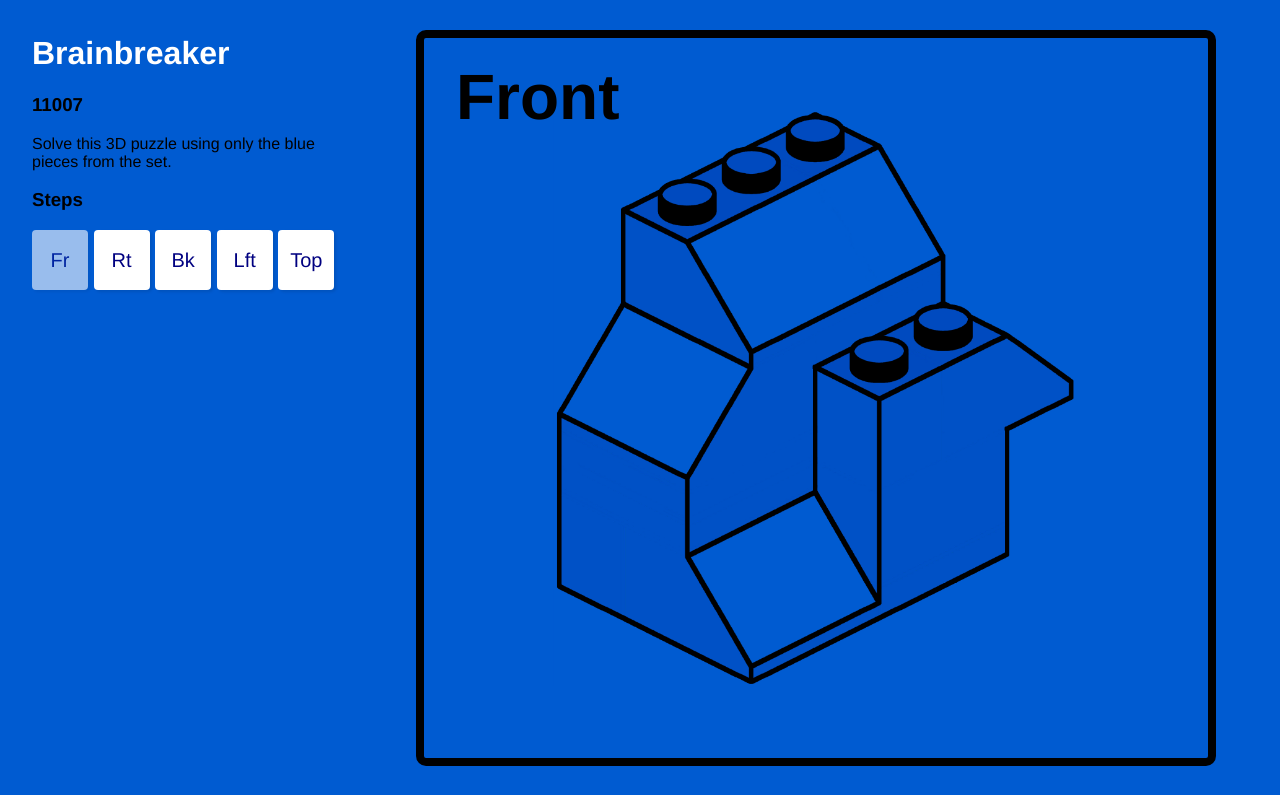
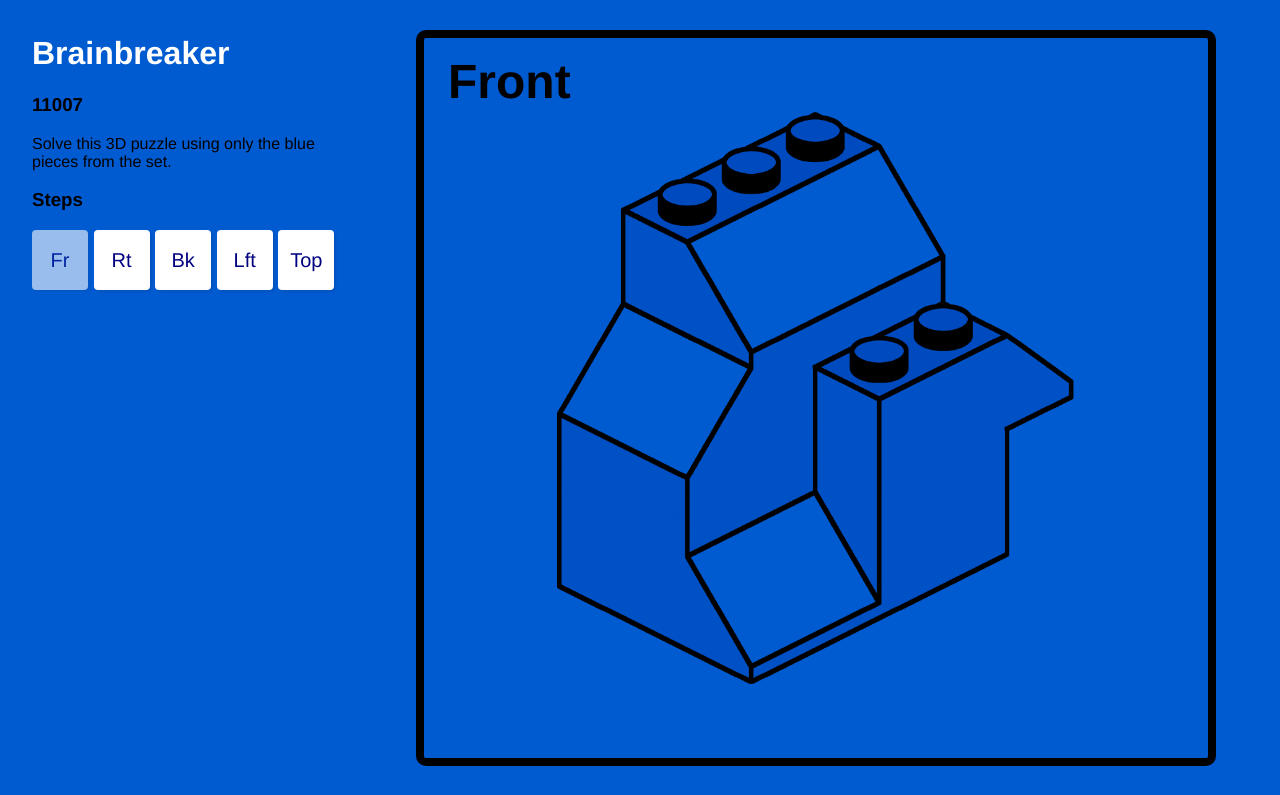
Before and after one commit to willcapellaro/brainbricker, a plain HTML site: page docs/11007.html in a window 1280 px wide. Shown: the part 34-829 px from the top of the page. Drawn offline with Linux system fonts and the light colour scheme.

Commit message:
responsive h2

```diff
--- a/docs/11007.html
+++ b/docs/11007.html
@@ -1,6 +1,7 @@
 <html>
 <head>
 	<meta name="theme-color" content="#005bd1">
+<meta name="viewport" content="width=device-width, initial-scale=1.0">
 
 <style>
 html {background-color: gold;
@@ -33,7 +34,7 @@ body {padding: 0; margin: 2rem;}
 	padding-left: .5em;
 	padding-top: -.5em;
 	margin-top: .34em;
-	font-size: 4rem;
+	font-size: 8rem;
 }
 
 .legoinstrux h1 {
@@ -140,6 +141,9 @@ li a:focus {
 html {background-color: #005bd1;}
 
 @media only screen and (min-width: 700px) and (max-width: 1199px){
+.legoinstrux h2 {
+	font-size: 4rem;
+}
 
 	body {padding: 0; margin: 0;}
 
@@ -148,6 +152,10 @@ html {background-color: #005bd1;}
 
 @media only screen and (min-width: 1200px){
 /*html {background-color: yellow;}*/
+
+.legoinstrux h2 {
+	font-size: 3rem;
+}
 
 .legoinstrux {
 	padding-left: 24em;
```
